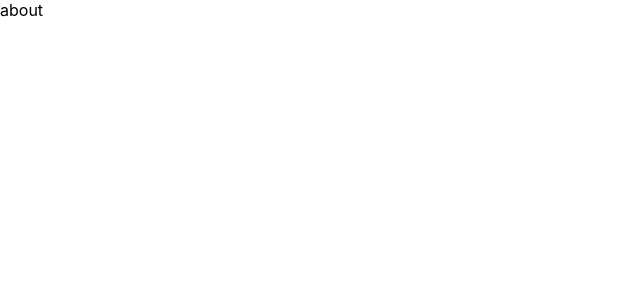
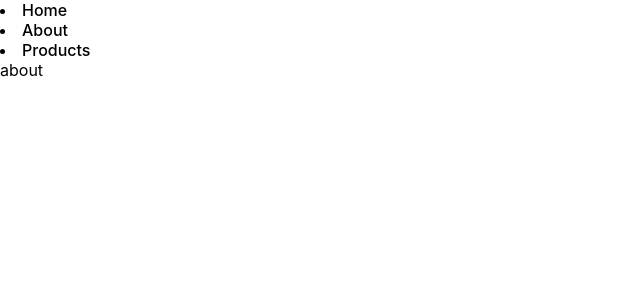
Before and after one commit to GioiPronesti/react-router, a React (Vite) app: page /about in a window 1280 px wide. Shown: the top 300 px of the page, without its empty margins (0-640 px from the left). Built offline with nearby package versions, Linux system fonts and the light colour scheme.

Commit message:
ADD: navbar component on pages

```diff
--- a/src/App.jsx
+++ b/src/App.jsx
@@ -1,7 +1,7 @@
 import { BrowserRouter, Route, Routes } from "react-router-dom"
-import Home from "./assets/pages/home"
-import About from "./assets/pages/about"
-import Products from "./assets/pages/products"
+import Home from "./pages/home"
+import About from "./pages/about"
+import Products from "./pages/products"
 
 /*
 Creiamo il frontend del nostro Blog e le sue pagine!
--- a/src/assets/pages/about.jsx
+++ /dev/null
@@ -1,7 +0,0 @@
-export default function About (){
-
-    return (
-
-        <div>about</div>
-    )
-}
--- a/src/assets/pages/home.jsx
+++ /dev/null
@@ -1,7 +0,0 @@
-export default function Home (){
-
-    return (
-
-        <div>homepage</div>
-    )
-}
--- a/src/assets/pages/products.jsx
+++ /dev/null
@@ -1,7 +0,0 @@
-export default function Products (){
-
-    return (
-
-        <div>products</div>
-    )
-}
--- /dev/null
+++ b/src/components/Navbar.jsx
@@ -0,0 +1,14 @@
+import { NavLink } from "react-router-dom";
+
+export default function Navbar(){
+
+    return (
+        <div>
+            <nav>
+                <li><NavLink to="/">Home</NavLink></li>
+                <li><NavLink to="/about">About</NavLink></li>
+                <li><NavLink to="/products">Products</NavLink></li>
+            </nav>
+        </div>
+    )
+}
--- /dev/null
+++ b/src/pages/about.jsx
@@ -0,0 +1,14 @@
+import Navbar from "../components/Navbar";
+
+export default function About (){
+
+    return (
+
+        <div>
+            <div>
+                <Navbar/>
+            </div>
+            about
+        </div>
+    )
+}
--- /dev/null
+++ b/src/pages/home.jsx
@@ -0,0 +1,11 @@
+import Navbar from "../components/Navbar"
+
+export default function Home (){
+
+    return (
+        <div>
+            <Navbar/>
+            <div>homepage</div>
+        </div>
+    )
+}
--- /dev/null
+++ b/src/pages/products.jsx
@@ -0,0 +1,14 @@
+import Navbar from "../components/Navbar";
+
+export default function Products (){
+
+    return (
+
+      <div>
+         <Navbar/>
+         <div>
+         products
+         </div>
+      </div>
+    )
+}
```
